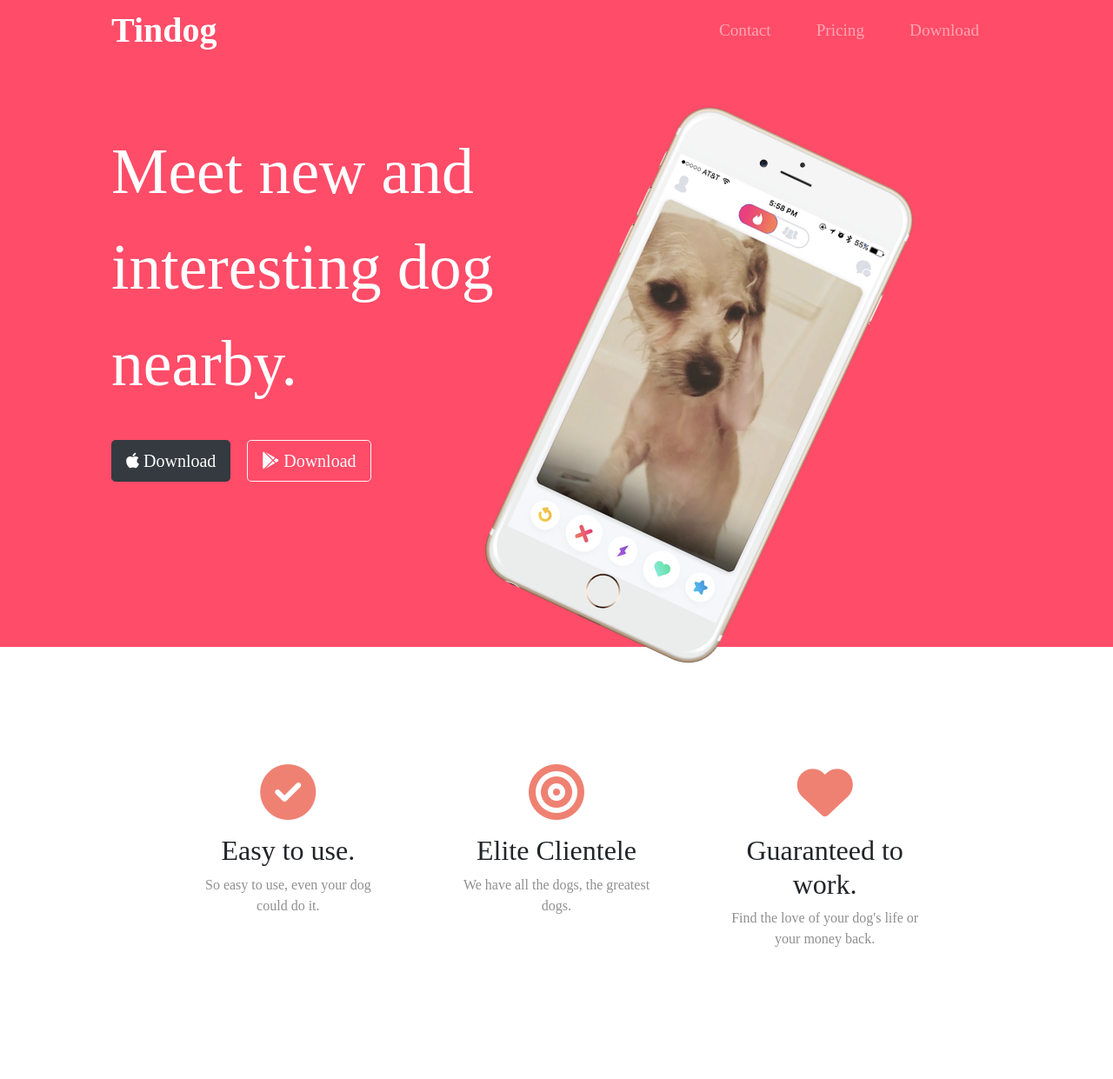
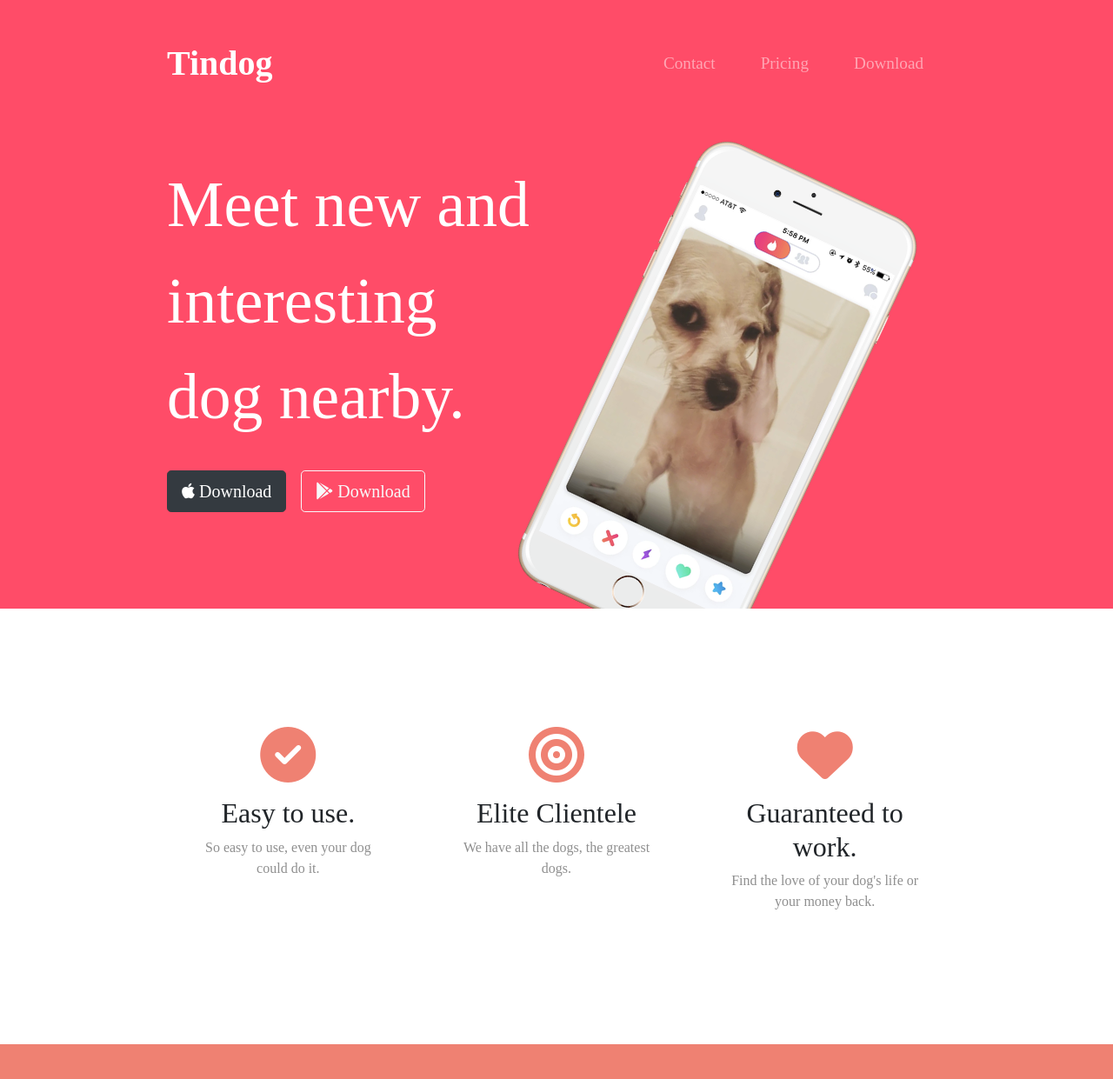
Before and after one commit to pakerchang/BootstrapStudy, a plain HTML site: page index.html in a window 1280 px wide. Shown: the top 1241 px of the page at 87% size. Drawn offline with nearby package versions, Linux system fonts and the light colour scheme.

Commit message:
lesson7-88chapter half

```diff
--- a/css/styles.css
+++ b/css/styles.css
@@ -37,26 +37,30 @@ p{
     font-size: 1.2rem;
 }
 
- /* Title image */
+/* title section */
 #title {
     background-color: #ff4c68;
     color: #fff;
 }
 .container-fluid{
-    padding: 0 10%;
-
+    padding: 3% 15% 7%;
 }
 .download-button{
     margin: 5% 3% 5% 0;
 }
+ /* Title image */
 .titleImage{
     width: 60%;
     transform: rotate(25deg);
+    position: absolute;
+    right: 30%;
 }
 
 /* features section */
 #features{
     padding: 7% 15%;
+    background-color: #fff;
+    position: relative;
     z-index: 1;
 }
 .fas{
@@ -93,6 +97,7 @@ p{
     background-color:  #ef8172;
     text-align: center;
     padding-bottom: 5%;
+
 }
 .pressLogo{
     width: 15%;
```
Also changed, not shown: index.html (+0 -6 lines).
